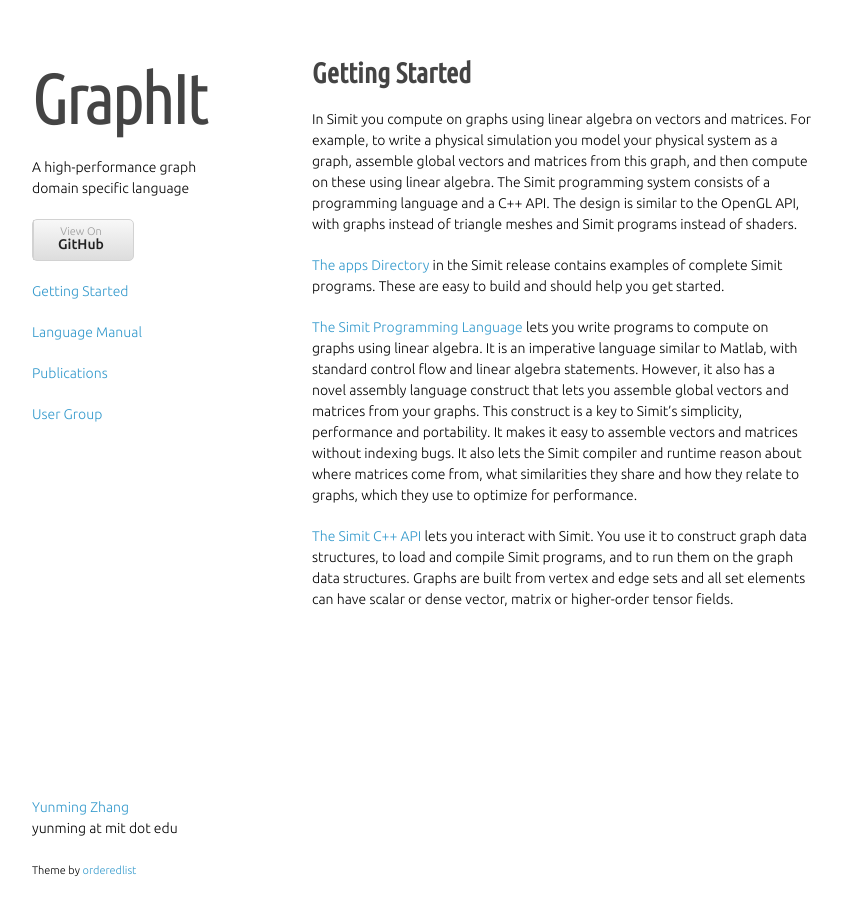
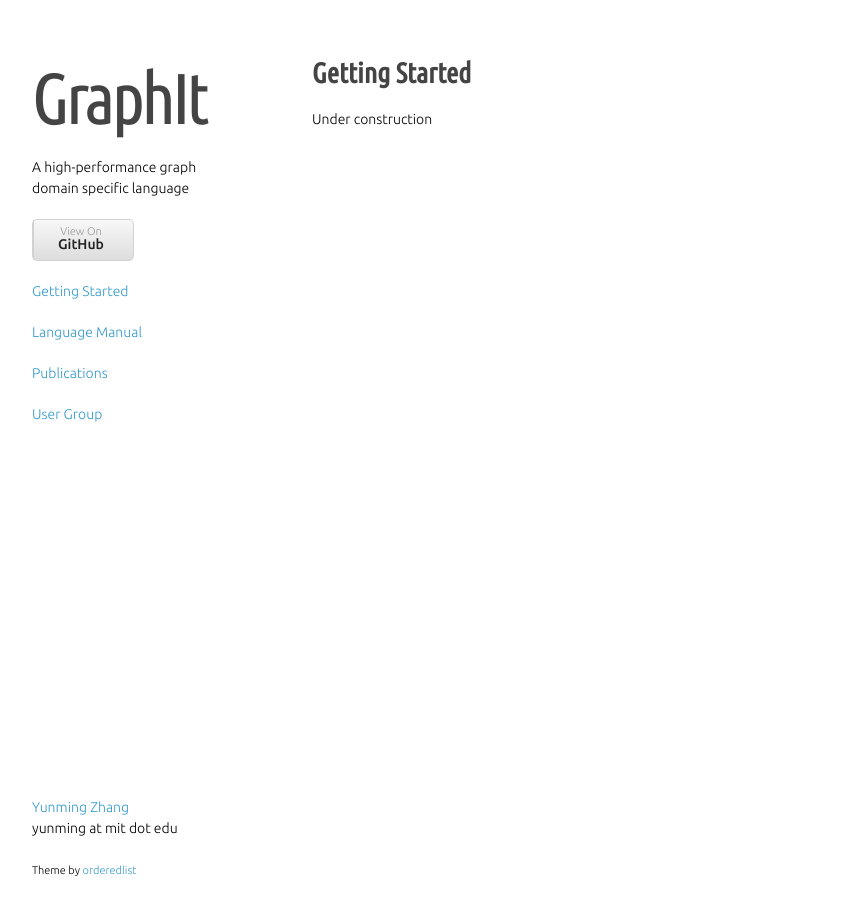
Before and after one commit to yunmingzhang17/yunmingzhang17.github.io, a Jekyll site: the page built from getting-started.md, in a window 1280 px wide. Shown: the whole page, without its empty margins (218-1060 px from the left). Built offline with Jekyll 4.4.1, drawn with Linux system fonts in a browser that asks for light colours; nearby versions of some CDN libraries; some web fonts are replaced; library files that are not in the unit come from our copies.

Commit message:
removing old Simit publications and getting started. Updating the publciations to arxiv tech report

```diff
--- a/getting-started.md
+++ b/getting-started.md
@@ -4,29 +4,4 @@ title: Getting Started
 ---
 Getting Started
 ===============
-In Simit you compute on graphs using linear algebra on vectors and matrices.
-For example, to write a physical simulation you model your physical system as a
-graph, assemble global vectors and matrices from this graph, and then compute
-on these using linear algebra.  The Simit programming system consists of a
-programming language and a C++ API.  The design is similar to the OpenGL API,
-with graphs instead of triangle meshes and Simit programs instead of shaders.
-
-[The apps Directory](https://github.com/simit-lang/simit/tree/master/apps/springs)
-in the Simit release contains examples of complete Simit programs.  These are
-easy to build and should help you get started.
-
-[The Simit Programming Language](language) lets you write programs
-to compute on graphs using linear algebra.  It is an imperative language
-similar to Matlab, with standard control flow and linear algebra statements.
-However, it also has a novel assembly language construct that lets you assemble
-global vectors and matrices from your graphs.  This construct is a key to
-Simit's simplicity, performance and portability.  It makes it easy to assemble
-vectors and matrices without indexing bugs.  It also lets the Simit compiler
-and runtime reason about where matrices come from, what similarities they share
-and how they relate to graphs, which they use to optimize for performance.
-
-[The Simit C++ API](api) lets you interact with Simit. You use it to
-construct graph data structures, to load and compile Simit programs, and to run
-them on the graph data structures. Graphs are built from vertex and edge sets
-and all set elements can have scalar or dense vector, matrix or higher-order
-tensor fields.
+Under construction
```
Also changed, not shown: _data/papers.yml (+6 -28 lines), publications.md (+2 -8 lines), 4 other files.
